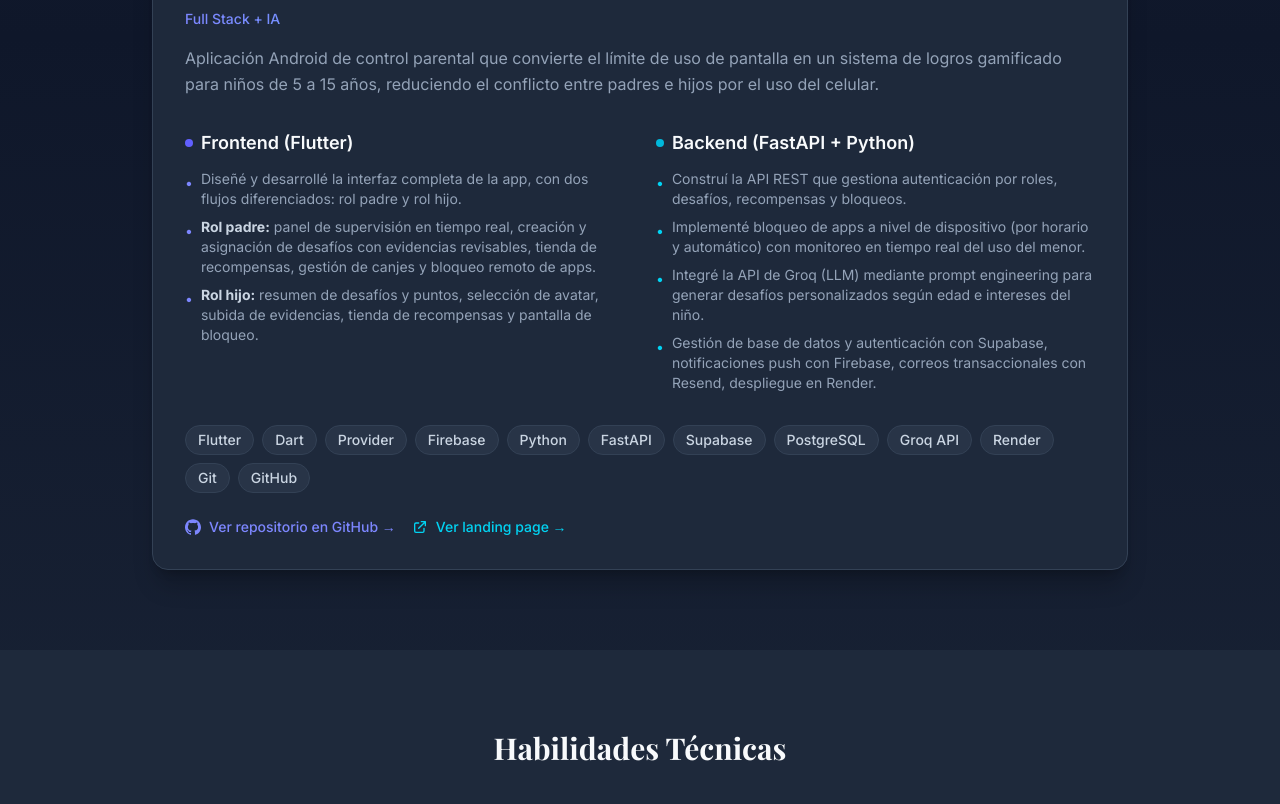
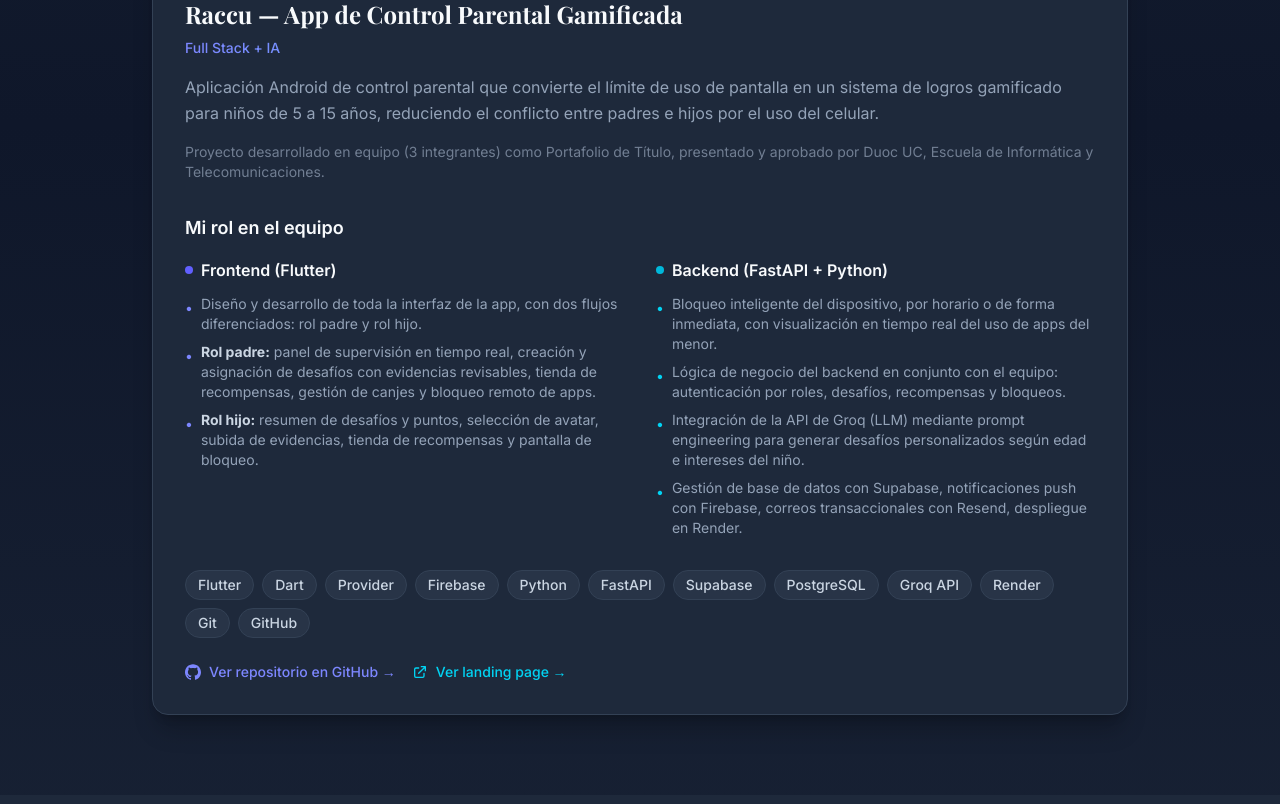
Before and after one commit to WhiteLyon-JV/Portafolio, a Next.js app: page / in a window 1280 px wide. Shown: the part 1780-2584 px from the top of the page. Built offline with nearby package versions, Linux system fonts and the light colour scheme; a web font is replaced by a local one.

Commit message:
Update about and project sections with accurate team context

```diff
--- a/src/components/About.tsx
+++ b/src/components/About.tsx
@@ -23,7 +23,8 @@ export default function About() {
             <span className="text-indigo-400 font-medium">Backend Developer</span>,{" "}
             <span className="text-cyan-400 font-medium">Analista Programador</span> o{" "}
             <span className="text-amber-400 font-medium">Desarrollador Android</span>,
-            priorizando modalidad remota.
+            con disponibilidad inmediata. Priorizo modalidad remota, aunque estoy
+            abierto a evaluar híbrido según la oportunidad.
           </p>
         </AnimatedSection>
       </div>
--- a/src/components/Project.tsx
+++ b/src/components/Project.tsx
@@ -67,23 +67,31 @@ export default function Project() {
               <p className="text-sm font-medium bg-gradient-to-r from-indigo-400 to-cyan-400 bg-clip-text text-transparent mb-4">
                 Full Stack + IA
               </p>
-              <p className="text-text-muted mb-8 leading-relaxed">
+              <p className="text-text-muted mb-4 leading-relaxed">
                 Aplicación Android de control parental que convierte el límite de
                 uso de pantalla en un sistema de logros gamificado para niños de 5
                 a 15 años, reduciendo el conflicto entre padres e hijos por el uso
                 del celular.
               </p>
+              <p className="text-sm text-text-muted/70 mb-8">
+                Proyecto desarrollado en equipo (3 integrantes) como Portafolio de
+                Título, presentado y aprobado por Duoc UC, Escuela de Informática
+                y Telecomunicaciones.
+              </p>
 
+              <h4 className="text-lg font-semibold text-text-bright mb-4">
+                Mi rol en el equipo
+              </h4>
               <div className="grid md:grid-cols-2 gap-8 mb-8">
                 <div>
-                  <h4 className="text-lg font-semibold text-text-bright mb-3 flex items-center gap-2">
+                  <h4 className="text-base font-semibold text-text-bright mb-3 flex items-center gap-2">
                     <span className="w-2 h-2 rounded-full bg-indigo-500" />
                     Frontend (Flutter)
                   </h4>
                   <ul className="space-y-2 text-sm text-text-muted">
                     <li className="flex gap-2">
                       <span className="text-indigo-400 mt-1 shrink-0">•</span>
-                      Diseñé y desarrollé la interfaz completa de la app, con dos
+                      Diseño y desarrollo de toda la interfaz de la app, con dos
                       flujos diferenciados: rol padre y rol hijo.
                     </li>
                     <li className="flex gap-2">
@@ -107,33 +115,33 @@ export default function Project() {
                 </div>
 
                 <div>
-                  <h4 className="text-lg font-semibold text-text-bright mb-3 flex items-center gap-2">
+                  <h4 className="text-base font-semibold text-text-bright mb-3 flex items-center gap-2">
                     <span className="w-2 h-2 rounded-full bg-cyan-500" />
                     Backend (FastAPI + Python)
                   </h4>
                   <ul className="space-y-2 text-sm text-text-muted">
                     <li className="flex gap-2">
                       <span className="text-cyan-400 mt-1 shrink-0">•</span>
-                      Construí la API REST que gestiona autenticación por roles,
-                      desafíos, recompensas y bloqueos.
-                    </li>
-                    <li className="flex gap-2">
-                      <span className="text-cyan-400 mt-1 shrink-0">•</span>
-                      Implementé bloqueo de apps a nivel de dispositivo (por
-                      horario y automático) con monitoreo en tiempo real del uso
+                      Bloqueo inteligente del dispositivo, por horario o de forma
+                      inmediata, con visualización en tiempo real del uso de apps
                       del menor.
                     </li>
                     <li className="flex gap-2">
                       <span className="text-cyan-400 mt-1 shrink-0">•</span>
-                      Integré la API de Groq (LLM) mediante prompt engineering
-                      para generar desafíos personalizados según edad e intereses
-                      del niño.
+                      Lógica de negocio del backend en conjunto con el equipo:
+                      autenticación por roles, desafíos, recompensas y bloqueos.
                     </li>
                     <li className="flex gap-2">
                       <span className="text-cyan-400 mt-1 shrink-0">•</span>
-                      Gestión de base de datos y autenticación con Supabase,
-                      notificaciones push con Firebase, correos transaccionales
-                      con Resend, despliegue en Render.
+                      Integración de la API de Groq (LLM) mediante prompt
+                      engineering para generar desafíos personalizados según edad
+                      e intereses del niño.
+                    </li>
+                    <li className="flex gap-2">
+                      <span className="text-cyan-400 mt-1 shrink-0">•</span>
+                      Gestión de base de datos con Supabase, notificaciones push
+                      con Firebase, correos transaccionales con Resend, despliegue
+                      en Render.
                     </li>
                   </ul>
                 </div>
```
